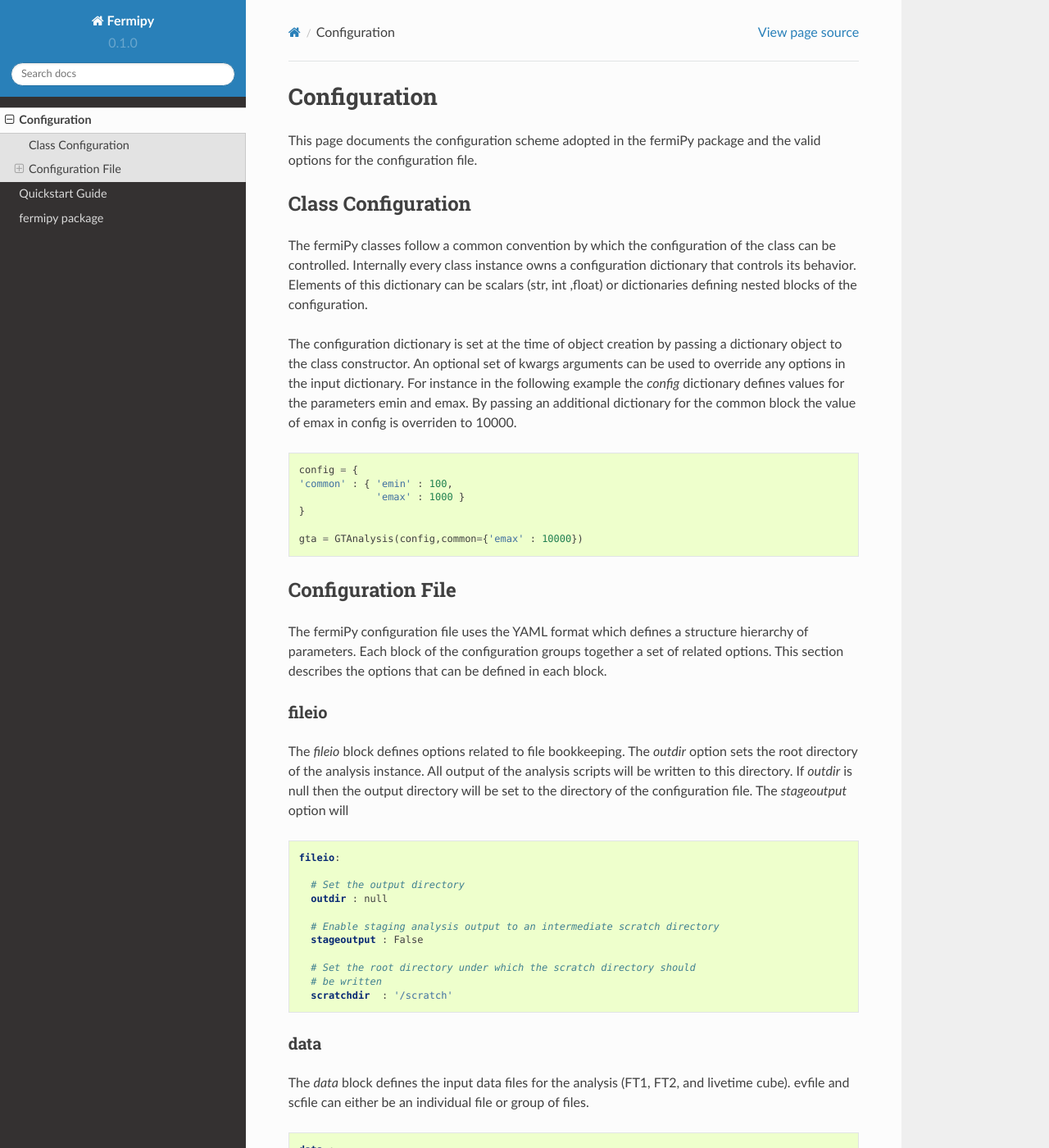
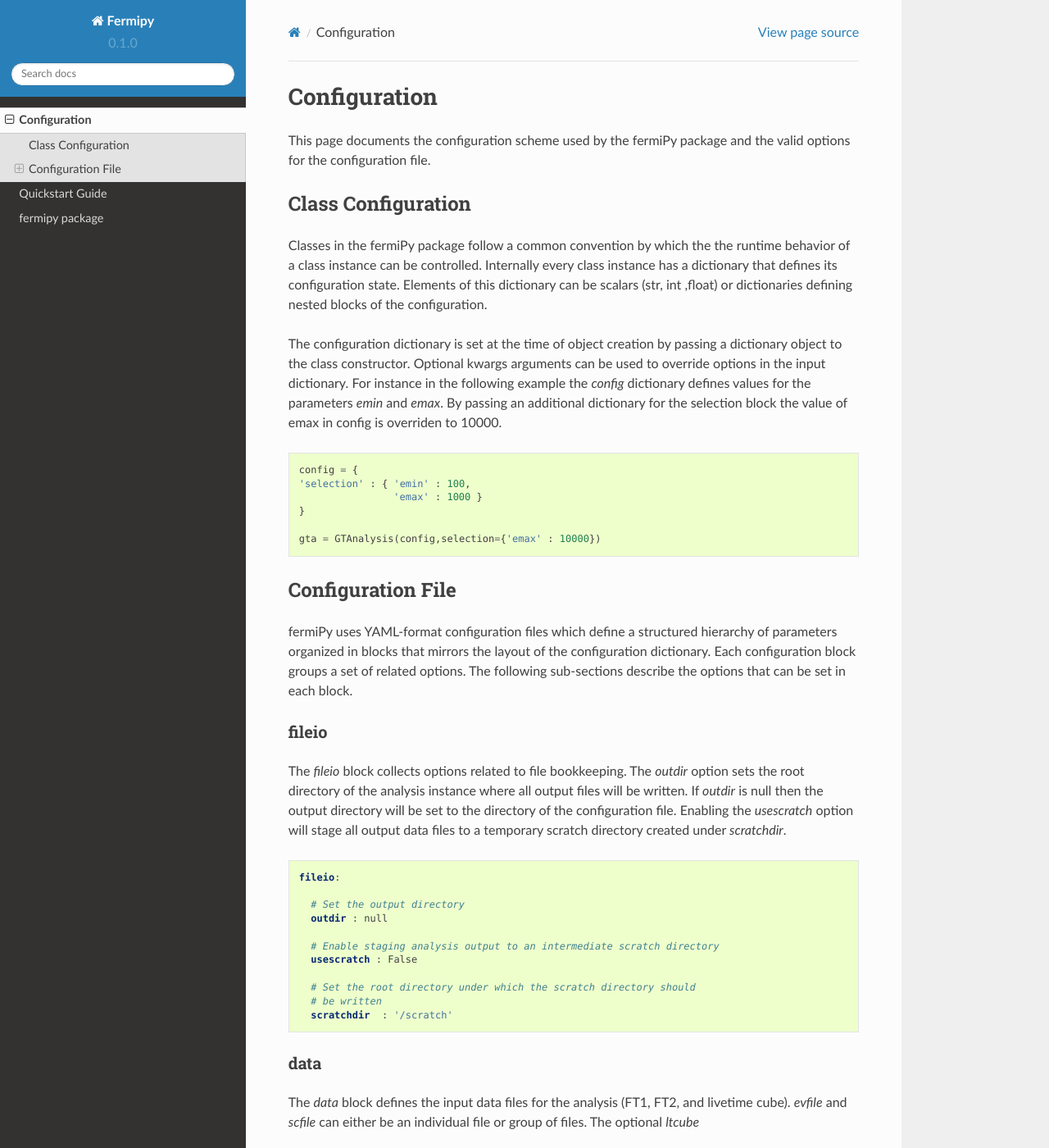
Before and after one commit to fermiPy/fermipy, a Sphinx documentation site: the page built from docs/config.rst, in a window 1280 px wide and 1400 px high. Shown: the whole window at 82% size. Built offline with Sphinx 7.4.7 and the Read the Docs theme 2.0.0, drawn with Linux system fonts in a browser that asks for light colours; some of the changed text lies outside the part shown.

```diff
--- a/docs/conf.py
+++ b/docs/conf.py
@@ -25,11 +25,12 @@
 
 MOCK_MODULES = ['pyLikelihood','BinnedAnalysis','UnbinnedAnalysis',
                 'SummedLikelihood','FluxDensity','LikelihoodState',
-                'GtApp','astropy',
+                'GtApp','pywcsgrid2','astropy',
                 'astropy.coordinates',
-                'astropy.io',
-                'astropy.io.fits',
-                'numpy']
+                'astropy.io','astropy.wcs','astropy.io.fits',
+                'numpy',
+                'matplotlib','matplotlib.pyplot','matplotlib.gridspec',
+                'matplotlib.axes','matplotlib.cbook','matplotlib.colors']
 sys.modules.update((mod_name, Mock()) for mod_name in MOCK_MODULES)
 
 # If extensions (or modules to document with autodoc) are in another directory,
@@ -46,7 +47,8 @@
 # extensions coming with Sphinx (named 'sphinx.ext.*') or your custom
 # ones.
 extensions = [
-    'sphinx.ext.mathjax', 'sphinx.ext.autodoc', 'sphinx.ext.viewcode'
+    'sphinx.ext.mathjax', 'sphinx.ext.autodoc', 'sphinx.ext.viewcode',
+    'numpydoc'
 ]
 
 # Add any paths that contain templates here, relative to this directory.
--- a/docs/config.rst
+++ b/docs/config.rst
@@ -3,7 +3,7 @@
 Configuration
 =============
 
-This page documents the configuration scheme adopted in the fermiPy
+This page documents the configuration scheme used by the fermiPy
 package and the valid options for the configuration file.
 
 .. The fermiPy package is controlled through a yaml-format
@@ -13,28 +13,29 @@
 Class Configuration
 ##################################
 
-The fermiPy classes follow a common convention by which the
-configuration of the class can be controlled.  Internally every class
-instance owns a configuration dictionary that controls its behavior.
-Elements of this dictionary can be scalars (str, int ,float) or
-dictionaries defining nested blocks of the configuration.
+Classes in the fermiPy package follow a common convention by which the
+the runtime behavior of a class instance can be controlled.
+Internally every class instance has a dictionary that defines its
+configuration state.  Elements of this dictionary can be scalars (str,
+int ,float) or dictionaries defining nested blocks of the
+configuration.
 
-The configuration dictionary is set at the time of object
-creation by passing a dictionary object to the class constructor.  An
-optional set of kwargs arguments can be used to override any options
-in the input dictionary.  For instance in the following example the
-*config* dictionary defines values for the parameters emin and emax.
-By passing an additional dictionary for the common block the value of
-emax in config is overriden to 10000.
+The configuration dictionary is set at the time of object creation by
+passing a dictionary object to the class constructor.  Optional kwargs
+arguments can be used to override options in the input dictionary.
+For instance in the following example the *config* dictionary defines
+values for the parameters *emin* and *emax*.  By passing an additional
+dictionary for the selection block the value of emax in config is
+overriden to 10000.
 
 .. code-block:: python
 
    config = {
-   'common' : { 'emin' : 100,
-                'emax' : 1000 }
+   'selection' : { 'emin' : 100,
+                   'emax' : 1000 }
    }
 
-   gta = GTAnalysis(config,common={'emax' : 10000})
+   gta = GTAnalysis(config,selection={'emax' : 10000})
 
 
 
@@ -42,19 +43,21 @@
 Configuration File
 ##################################
 
-The fermiPy configuration file uses the YAML format which defines a
-structure hierarchy of parameters.  Each block of the configuration
-groups together a set of related options.  This section describes the
-options that can be defined in each block.
+fermiPy uses YAML-format configuration files which define a structured
+hierarchy of parameters organized in blocks that mirrors the layout of
+the configuration dictionary.  Each configuration block groups a set
+of related options.  The following sub-sections describe the options
+that can be set in each block.
 
 fileio
 ------
 
-The *fileio* block defines options related to file bookkeeping.  The
-*outdir* option sets the root directory of the analysis instance.  All
-output of the analysis scripts will be written to this directory.  If
-*outdir* is null then the output directory will be set to the
-directory of the configuration file.  The *stageoutput* option will
+The *fileio* block collects options related to file bookkeeping.  The
+*outdir* option sets the root directory of the analysis instance where
+all output files will be written.  If *outdir* is null then the output
+directory will be set to the directory of the configuration file.
+Enabling the *usescratch* option will stage all output data files to
+a temporary scratch directory created under *scratchdir*.
 
 .. code-block:: yaml
 
@@ -64,7 +67,7 @@
      outdir : null
 
      # Enable staging analysis output to an intermediate scratch directory
-     stageoutput : False
+     usescratch : False
 
      # Set the root directory under which the scratch directory should
      # be written
@@ -74,8 +77,8 @@
 ----
 
 The *data* block defines the input data files for the analysis (FT1,
-FT2, and livetime cube).  evfile and scfile can either be an
-individual file or group of files.
+FT2, and livetime cube).  *evfile* and *scfile* can either be an
+individual file or group of files.  The optional *ltcube*
 
 .. code-block:: yaml
 
@@ -86,17 +89,52 @@
 
 model
 -----
-The *model* block
+The *model* block collects options related to the ROI model.
 
 .. code-block:: yaml
 
    model :
 
+     # Include catalog sources within this distance from the ROI center
+     src_radius  : null
+
+     # Include catalog sources within a box of width roisrc.
+     src_roiwidth : 15.0
+
+     galdiff  : '/Users/mdwood/fermi/diffuse/v5r0/gll_iem_v06.fits'
+     isodiff  : '/Users/mdwood/fermi/diffuse/v5r0/iso_P8R2_SOURCE_V6_v06.txt'
+     limbdiff : null
+
+     # List of catalogs to be used in the model.
+     catalogs :
+       - 'gll_psc_v14.fit'
+
 binning
 -------
 
+.. code-block:: yaml
+
+   binning:
+
+
 selection
 ---------
+
+.. code-block:: yaml
+
+   selection:
+
+     # Data selections
+     emin    : 100
+     emax    : 100000
+     zmax    : 90
+     evclass : 128
+     evtype  : 3
+     tmin    : 239557414
+     tmax    : 428903014 # 6 years
+
+     # Set the ROI center to the coordinates of this source
+     target : 'mkn421'
 
 components
 ----------
```
Also changed, not shown: 4 other files.
